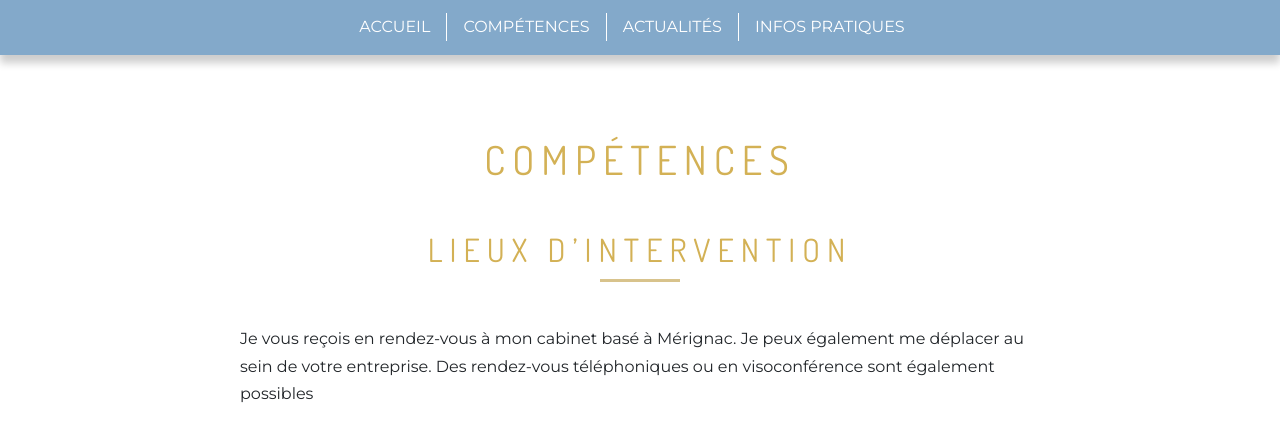
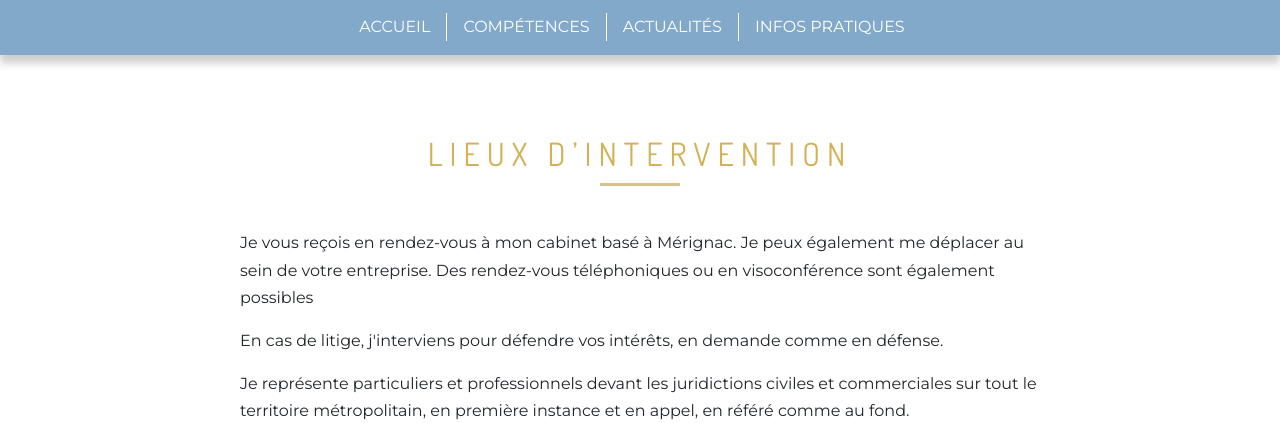
Before and after one commit to SarahRubio/charline-d, a Django app: page /competences/ in a window 1280 px wide. Shown: the part 561-984 px from the top of the page. Run offline with Django 3.2, Linux system fonts and the light colour scheme; data that the repository does not hold is empty; some libraries are stand-ins or nearby versions.

Commit message:
hide h1 heading when unrelevant

```diff
--- a/src/templates/competences/competences_list.html
+++ b/src/templates/competences/competences_list.html
@@ -7,7 +7,7 @@
 {% block main %}
 <div class="main">
 
-    <h1 class="title title--no-after mb-5">Compétences</h1>
+    <h1 class="title title--no-after sr-only">Compétences</h1>
 
     <div class="mb-5">
         <h2 class="title">Lieux d’intervention</h2>
```
